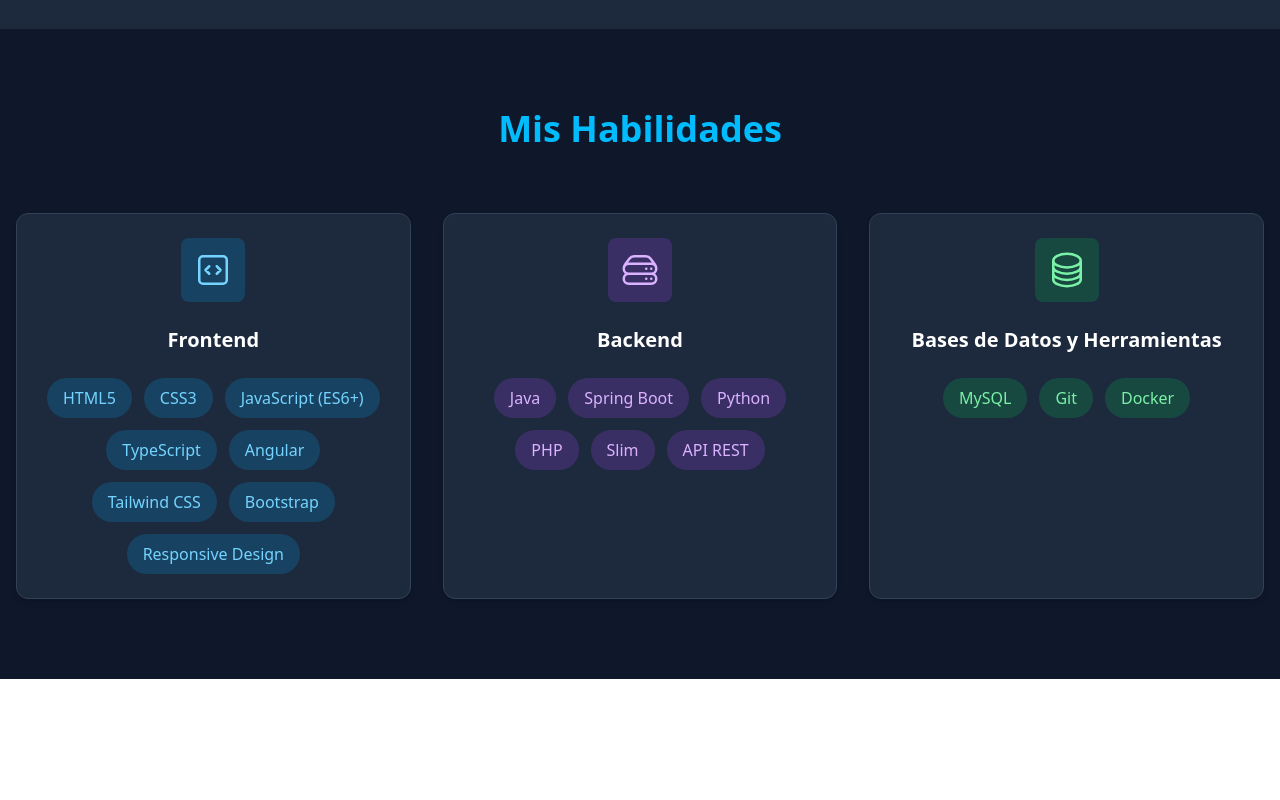
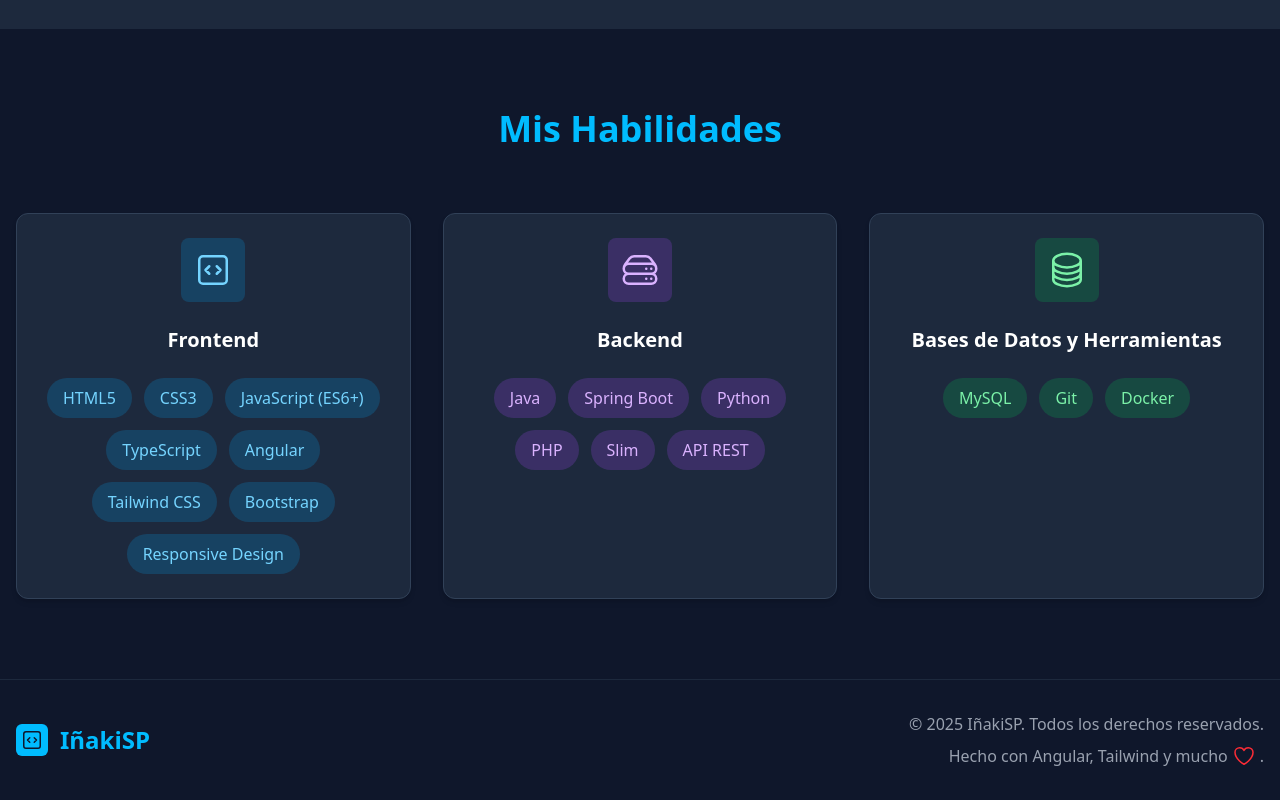
Before and after one commit to InakiSP/portfolio, an Angular app in the folder front/: page / in a window 1280 px wide. Shown: the part 1732-2532 px from the top of the page. Before the commit the page ends 2411 px from the top, so only its background shows below. Built offline with nearby package versions, Linux system fonts and the light colour scheme.

Commit message:
Creado el Footer

```diff
--- a/front/src/app/app.html
+++ b/front/src/app/app.html
@@ -2,3 +2,4 @@
 <app-hero></app-hero>
 <app-about-me></app-about-me>
 <app-skills></app-skills>
+<app-footer></app-footer>
--- a/front/src/app/app.ts
+++ b/front/src/app/app.ts
@@ -3,10 +3,11 @@ import { Navbar } from "./components/navbar/navbar";
 import { Hero } from "./components/hero/hero";
 import { AboutMe } from "./components/about-me/about-me";
 import { Skills } from "./components/skills/skills";
+import { Footer } from "./components/footer/footer";
 
 @Component({
   selector: 'app-root',
-  imports: [Navbar, Hero, AboutMe, Skills],
+  imports: [Navbar, Hero, AboutMe, Skills, Footer],
   templateUrl: './app.html',
   styleUrl: './app.css'
 })
--- /dev/null
+++ b/front/src/app/components/footer/footer.html
@@ -0,0 +1,48 @@
+<footer class="py-8 bg-slate-900 border-t border-slate-800">
+  <div class="container mx-auto px-4">
+    <div class="flex flex-col md:flex-row justify-between items-center">
+      <a
+        href="#inicio"
+        class="flex items-center space-x-3 text-sky-400 font-extrabold text-2xl mb-4 md:mb-0"
+      >
+        <svg
+          xmlns="http://www.w3.org/2000/svg"
+          fill="none"
+          viewBox="0 0 24 24"
+          stroke-width="1.5"
+          stroke="currentColor"
+          class="w-8 h-8 bg-sky-400 rounded-md p-1 text-slate-900"
+        >
+          <path
+            stroke-linecap="round"
+            stroke-linejoin="round"
+            d="M14.25 9.75 16.5 12l-2.25 2.25m-4.5 0L7.5 12l2.25-2.25M6 20.25h12A2.25 2.25 0 0 0 20.25 18V6A2.25 2.25 0 0 0 18 3.75H6A2.25 2.25 0 0 0 3.75 6v12A2.25 2.25 0 0 0 6 20.25Z"
+          />
+        </svg>
+        <span>IñakiSP</span>
+      </a>
+      <div class="text-gray-400 text-center md:text-right text-sm md:text-base">
+        <p>© 2025 IñakiSP. Todos los derechos reservados.</p>
+        <p class="mt-2 flex items-center justify-center md:justify-end gap-1">
+          Hecho con Angular, Tailwind y mucho
+          <svg
+            xmlns="http://www.w3.org/2000/svg"
+            fill="none"
+            viewBox="0 0 24 24"
+            stroke-width="1.5"
+            stroke="currentColor"
+            class="w-6 h-6 text-red-500"
+            aria-label="corazón"
+          >
+            <path
+              stroke-linecap="round"
+              stroke-linejoin="round"
+              d="M21 8.25c0-2.485-2.099-4.5-4.688-4.5-1.935 0-3.597 1.126-4.312 2.733-.715-1.607-2.377-2.733-4.313-2.733C5.1 3.75 3 5.765 3 8.25c0 7.22 9 12 9 12s9-4.78 9-12Z"
+            />
+          </svg>
+          .
+        </p>
+      </div>
+    </div>
+  </div>
+</footer>
```
Also changed, not shown: front/src/app/components/footer/footer.ts (added, +11 -0 lines), front/src/app/components/footer/footer.css (added), 1 other file (tests, documents, lock files or other folders).
